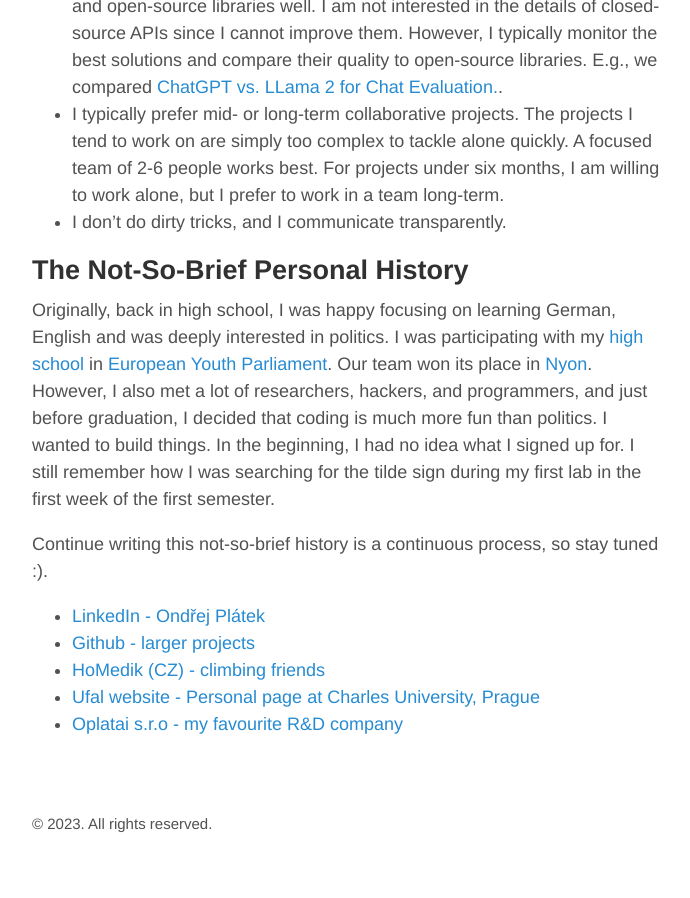
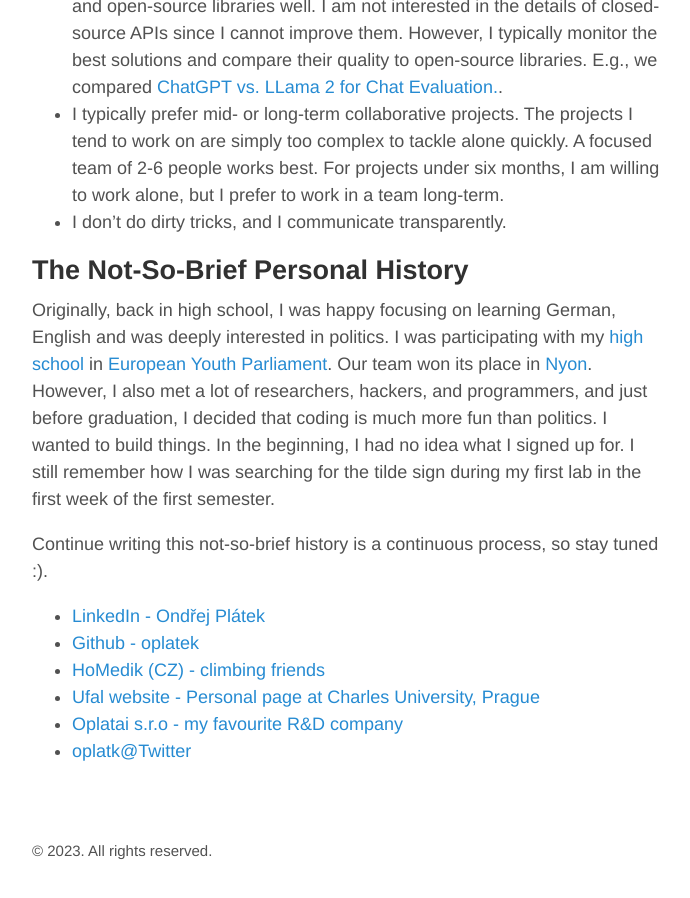
Before and after one commit to oplatek/oplatek.github.io, a Jekyll site: the page built from index.md, in a window 1280 px wide and 900 px high, scrolled down 1693 px. Shown: the whole window, without its empty margins (293-983 px from the left). Built offline with Jekyll 4.4.1, drawn with Linux system fonts in a browser that asks for light colours; before the commit the page ends 2566 px from its top, so only the background shows below that.

Commit message:
Update index.md

```diff
--- a/index.md
+++ b/index.md
@@ -58,7 +58,8 @@ I still remember how I was searching for the tilde sign during my first lab in t
 Continue writing this not-so-brief history is a continuous process, so stay tuned :).
 
 * [LinkedIn - Ondřej Plátek](https://cz.linkedin.com/in/ondrejplatek)
-* [Github - larger projects](https://github.com/oplatek/)
+* [Github - oplatek](https://github.com/oplatek/)
 * [HoMedik (CZ) - climbing friends](http://www.homedik.cz)
 * [Ufal website - Personal page at Charles University, Prague](https://ufal.mff.cuni.cz/ondrej-platek)
 * [Oplatai s.r.o - my favourite R&D company ](https://ufal.mff.cuni.cz/ondrej-platek)
+* [oplatk@Twitter](https://twitter.com/oplatk)
```
